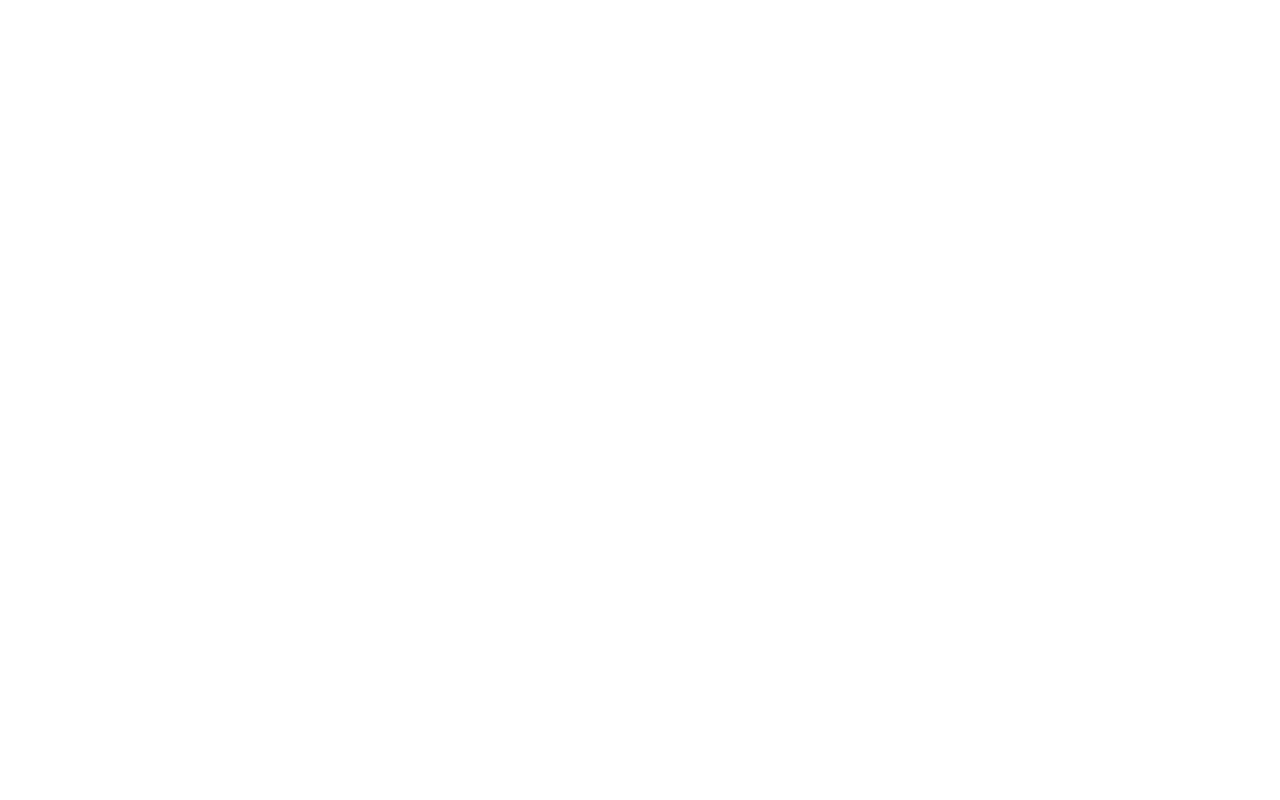
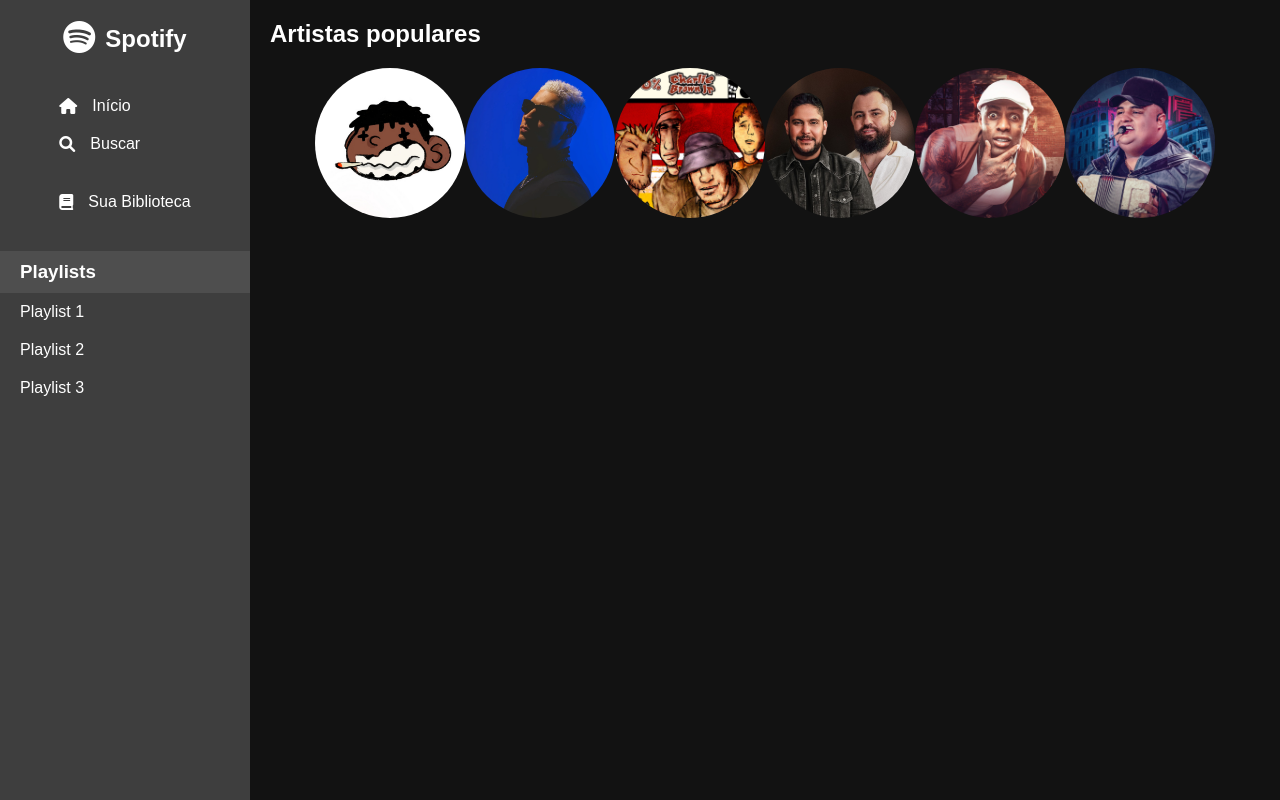
Before and after one commit to lucasbalderrama/Spotify---Flavia-e-Lucas, a plain HTML site: page biblioteca.html in a window 1280 px wide. Drawn offline with nearby package versions, Linux system fonts and the light colour scheme.

Commit message:
biblioteca flavia

```diff
--- a/biblioteca.css
+++ b/biblioteca.css
@@ -0,0 +1,124 @@
+* {
+    margin: 0;
+    padding: 0;
+    box-sizing: border-box;
+}
+
+body {
+    display: flex;
+    font-family: 'Gotham', sans-serif;
+    background: linear-gradient(to bottom, #2e2e2e, #000000);
+    color: white;
+}
+
+.sidebar {
+    width: 250px;
+    background-color: #3e3e3e;
+    height: 100vh;
+    position: fixed;
+    display: flex;
+    flex-direction: column;
+    align-items: center;
+    padding-top: 20px;
+}
+
+.logo {
+    display: flex;
+    align-items: center;
+    margin-bottom: 30px;
+}
+
+.logo i {
+    font-size: 2rem;
+    margin-right: 10px;
+}
+
+.logo h3 {
+    margin: 0;
+    font-size: 24px;
+}
+
+nav ul {
+    list-style-type: none;
+    padding: 0;
+    width: 100%;
+}
+
+nav ul li {
+    width: 100%;
+}
+
+nav ul li a {
+    display: flex;
+    align-items: center;
+    padding: 10px 20px;
+    text-decoration: none;
+    color: white;
+    width: 100%;
+    transition: background 0.3s;
+}
+
+nav ul li a:hover {
+    background-color: #393939;
+}
+
+nav ul li a i {
+    margin-right: 15px;
+}
+
+.separator {
+    height: 20px;
+}
+
+.playlists {
+    margin-top: 30px;
+    width: 100%;
+}
+
+.playlists h3 {
+    padding: 10px 20px;
+    background-color: #4e4e4e;
+}
+
+.playlists ul {
+    list-style-type: none;
+    padding: 0;
+}
+
+.playlists ul li a {
+    display: block;
+    padding: 10px 20px;
+    text-decoration: none;
+    color: white;
+    transition: background 0.3s;
+}
+
+.playlists ul li a:hover {
+    background-color: #575757;
+}
+
+.main-content {
+    margin-left: 250px;
+    padding: 20px;
+    flex-grow: 1;
+    background-color: #121212;
+    height: 100vh;
+    overflow-y: auto;
+}
+
+header h2 {
+    margin-bottom: 20px;
+}
+
+header .img {
+    display: flex;
+    justify-content: center;
+    align-items: center;
+}
+
+header .img img {
+    width: 150px;
+    height: 150px;
+    border-radius: 50%;
+    object-fit: cover;
+}
--- a/biblioteca.html
+++ b/biblioteca.html
@@ -1,12 +1,49 @@
 <!DOCTYPE html>
-<html lang="en">
+<html lang="pt-BR">
 <head>
     <meta charset="UTF-8">
     <meta name="viewport" content="width=device-width, initial-scale=1.0">
-    <link rel="stylesheet" href="biblioteca.css".css">
-    <title>Document</title>
+    <title>Spotify</title>
+    <link rel="stylesheet" href="biblioteca.css">
+    <link rel="stylesheet" href="https://cdn.jsdelivr.net/npm/bootstrap-icons@1.11.3/font/bootstrap-icons.min.css">
+    <link rel="stylesheet" href="https://cdnjs.cloudflare.com/ajax/libs/font-awesome/6.0.0-beta3/css/all.min.css">
 </head>
 <body>
+    <div class="sidebar">
+        <div class="logo">
+            <i class="bi bi-spotify" alt="Spotify Logo"></i>
+            <h3>Spotify</h3>
+        </div>
+        <nav>
+            <ul>
+                <li><a href="#"><i class="fas fa-home"></i> Início</a></li>
+                <li><a href="#"><i class="fas fa-search"></i> Buscar</a></li>
+                <li class="separator"></li> <!-- Separator for spacing -->
+                <li><a href="#"><i class="fas fa-book"></i> Sua Biblioteca</a></li>
+            </ul>
+        </nav>
+        <div class="playlists">
+            <h3>Playlists</h3>
+            <ul>
+                <li><a href="#">Playlist 1</a></li>
+                <li><a href="#">Playlist 2</a></li>
+                <li><a href="#">Playlist 3</a></li>
+            </ul>
+        </div>
+    </div>
+    <div class="main-content">
+        <header>
+            <h2>Artistas populares</h2>
+            <div class="img">
+                <img src="./img/CAIO.jpg" alt="Caio Luccas">
+                <img src="./img/filipe ret.webp" alt="Filipe Ret">
+                <img src="./img/CHARLIEBROWNJR.jpg" alt="CBJR">
+                <img src="./img/jorge e mateus.jpg" alt="Jorge e Mateus">
+                <img src="./img/MCIG.jpg" alt="MC IG">
+                <img src="./img/TARCISIODOACORDEON.jpeg" alt="Tarcisio Do Acordeon">
 
+            </div>
+        </header>
+    </div>
 </body>
 </html>
```
Also changed, not shown: img/CAIO.jpg (added), img/CHARLIEBROWNJR.jpg (added), img/HENRIQUEJULIANO.webp (added), img/JORGEEMATEUS.jpg (added), img/MCIG.jpg (added), img/NATIRUTS.jpg (added), img/TARCISIODOACORDEON.jpeg (added), img/charlie_brown_jr.webp (added), img/filipe ret.webp (added), img/jorge e mateus.jpg (added).
